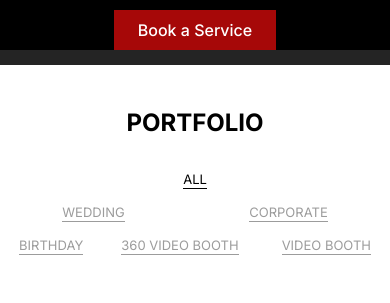
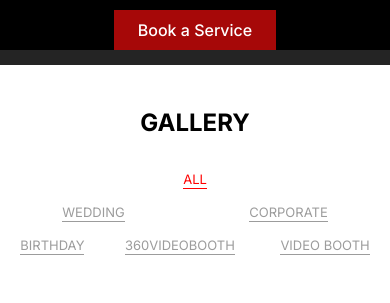
Before and after one commit to CinematicsOrg/website, a React (Vite) app: page / in a window 390 px wide. Shown: the part 619-922 px from the top of the page. Built offline with nearby package versions, Linux system fonts and the light colour scheme.

Commit message:
bugFixes: minor changes

```diff
--- a/src/components/GalleryNavbar.tsx
+++ b/src/components/GalleryNavbar.tsx
@@ -12,7 +12,7 @@ const GalleryNavbar = () => {
           location.pathname === i.clickPath ||
           (location.hash === '#galleryNavbar' &&
             i.clickPath === '/#galleryNavbar')
-            ? 'text-[black]'
+            ? 'text-[red]'
             : ''
         }`}
       >
@@ -34,9 +34,9 @@ const GalleryNavbar = () => {
             ${
               location.pathname === '/#galleryNavbar' ||
               (location.hash === '#galleryNavbar' && location.pathname === '/')
-                ? 'text-[black]'
+                ? 'text-[red]'
                 : ''
-            } ${location.pathname === '/' ? 'text-[black]' : ''} inline-block`}
+            } ${location.pathname === '/' ? 'text-[red]' : ''} inline-block`}
           >
             <Link to="/">ALL</Link>
           </span>
@@ -44,14 +44,14 @@ const GalleryNavbar = () => {
         <div className="flex mb-[15px] items-center justify-around">
           <div
             className={` border-b ${
-              location.pathname === '/gallery-wedding' ? 'text-[black]' : ''
+              location.pathname === '/gallery-wedding' ? 'text-[red]' : ''
             }`}
           >
             <Link to="/gallery-wedding">WEDDING</Link>
           </div>
           <div
             className={` border-b ${
-              location.pathname === '/gallery-corporate' ? 'text-[black]' : ''
+              location.pathname === '/gallery-corporate' ? 'text-[red]' : ''
             }`}
           >
             <Link to="/gallery-corporate">CORPORATE</Link>
@@ -60,21 +60,21 @@ const GalleryNavbar = () => {
         <div className="flex items-center justify-around">
           <div
             className={`whitespace-nowrap border-b ${
-              location.pathname === '/gallery-birthday' ? 'text-[black]' : ''
+              location.pathname === '/gallery-birthday' ? 'text-[red]' : ''
             }`}
           >
             <Link to="/gallery-birthday">BIRTHDAY</Link>
           </div>
           <div
             className={`whitespace-nowrap border-b ${
-              location.pathname === '/gallery-photo' ? 'text-[black]' : ''
+              location.pathname === '/gallery-360-video' ? 'text-[red]' : ''
             }`}
           >
-            <Link to="/gallery-360-video">360 VIDEO BOOTH</Link>
+            <Link to="/gallery-360-video">360VIDEOBOOTH</Link>
           </div>
           <div
             className={`whitespace-nowrap ml-[5px] border-b ${
-              location.pathname === '/gallery-video' ? 'text-[black]' : ''
+              location.pathname === '/gallery-video' ? 'text-[red]' : ''
             }`}
           >
             <Link to="/gallery-video">VIDEO BOOTH</Link>
--- a/src/components/YoutubeVideo.tsx
+++ b/src/components/YoutubeVideo.tsx
@@ -23,7 +23,7 @@ const YoutubeVideo = ({
         className={`w-full h-[360px] rounded-3xl  ${classDef}`}
         src={`${videoSource}?autoplay=${autoPlay}&mute=${mute}&loop=${loop}&controls=${controls}`}
       ></iframe>
-      <div className="mt-[25px] md:mt-[64px]">
+      <div className="mt-[8px]">
         <div className="text-[14px] leading-[17px] md:text-[36px] md:leading-[44px] font-medium mb-[20px] md:mb-0">
           {title}
         </div>
--- a/src/components/blocks/ContactSocials.tsx
+++ b/src/components/blocks/ContactSocials.tsx
@@ -69,7 +69,7 @@ const ContactSocials = () => {
               </a>
             </div>
             <p className="font-poppins text-[14px] md:text-[20px]">
-              cinematicsng
+              @cinematicsng
             </p>
           </div>
         </div>
@@ -96,13 +96,13 @@ const ContactSocials = () => {
           </p>
           <a href="tel:+2349030003360">
             <p className="font-poppins text-[14px] mb-[24px] md:text-[20px]">
-              <AddIcCallOutlinedIcon className="mr-[8px]" />
+              <AddIcCallOutlinedIcon className="mr-[8px] text-[green]" />
               +2349030003360
             </p>
           </a>
           <a href="tel:+2348032008916">
             <p className="font-poppins text-[14px] md:text-[20px]">
-              <AddIcCallOutlinedIcon className="mr-[8px]" />
+              <AddIcCallOutlinedIcon className="mr-[8px] text-[green]" />
               +2348032008916
             </p>
           </a>
--- a/src/pages/Gallery.tsx
+++ b/src/pages/Gallery.tsx
@@ -1,8 +1,10 @@
+import { Link } from 'react-router-dom';
 import GalleryNavbar from '../components/GalleryNavbar';
 import Navbar from '../components/Navbar';
 import YoutubeVideo from '../components/YoutubeVideo';
 import Footer from '../components/blocks/Footer';
 import { IYoutubeLinks } from '../utils/interface';
+import Button from '../components/Button';
 
 interface GalleryProps {
   youtubeList: IYoutubeLinks[];
@@ -32,6 +34,11 @@ const Gallery = ({ youtubeList }: GalleryProps) => {
         <div className="grid grid-cols-1 md:grid-cols-2 md:gap-8 my-[10px] md:my-[60px]">
           {content}
         </div>
+        <div className="md:flex justify-center mt-[32px] mb-[60px]">
+          <Link to="/book/#book">
+            <Button style="w-[100%]">Book Now</Button>
+          </Link>
+        </div>
       </div>
 
       <div className="text-[white]">
--- a/src/pages/Home.tsx
+++ b/src/pages/Home.tsx
@@ -85,7 +85,7 @@ const Home = () => {
       </div>
       <div id="galleryNavbar">
         <div className="flex justify-center font-bold text-[black] text-[24px] md:text-[32px] bg-[white] pt-[40px] pb-[15px] md:pt-[80px] md:pb-[32px]">
-          PORTFOLIO
+          GALLERY
         </div>
         <GalleryNavbar />
       </div>
--- a/src/utils/constants.ts
+++ b/src/utils/constants.ts
@@ -35,15 +35,15 @@ export const galleryLinks: IServiceContent[] = [
     img: `col-span-1 row-span-1 bg-[url('/images/cinematics_360.png')]`,
   },
   {
-    text: '360 VIDEO BOOTH',
+    text: '360VIDEOBOOTH',
     clickPath: '/gallery-360-video',
-    content: '360 Video booth',
+    content: '360videobooth',
     img: `col-span-1 row-span-1 bg-[url('/images/cinematics_reality.png')]`,
   },
   {
-    text: 'VIDEO BOOTH',
+    text: 'VIDEOBOOTH EXPERIENCE',
     clickPath: '/gallery-video',
-    content: 'Video Booth',
+    content: 'Videobooth Experience',
     img: `col-span-1 row-span-1 bg-[url('/images/cinematics_photobooth.png')]`,
   },
 ];
```
